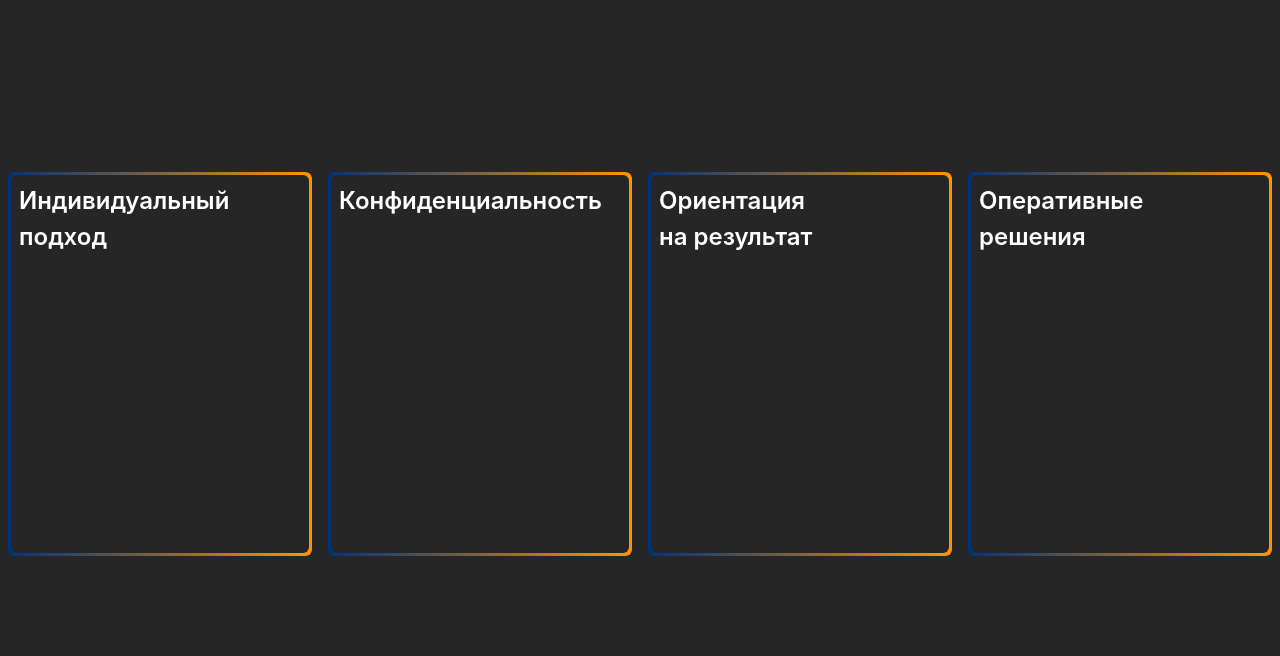
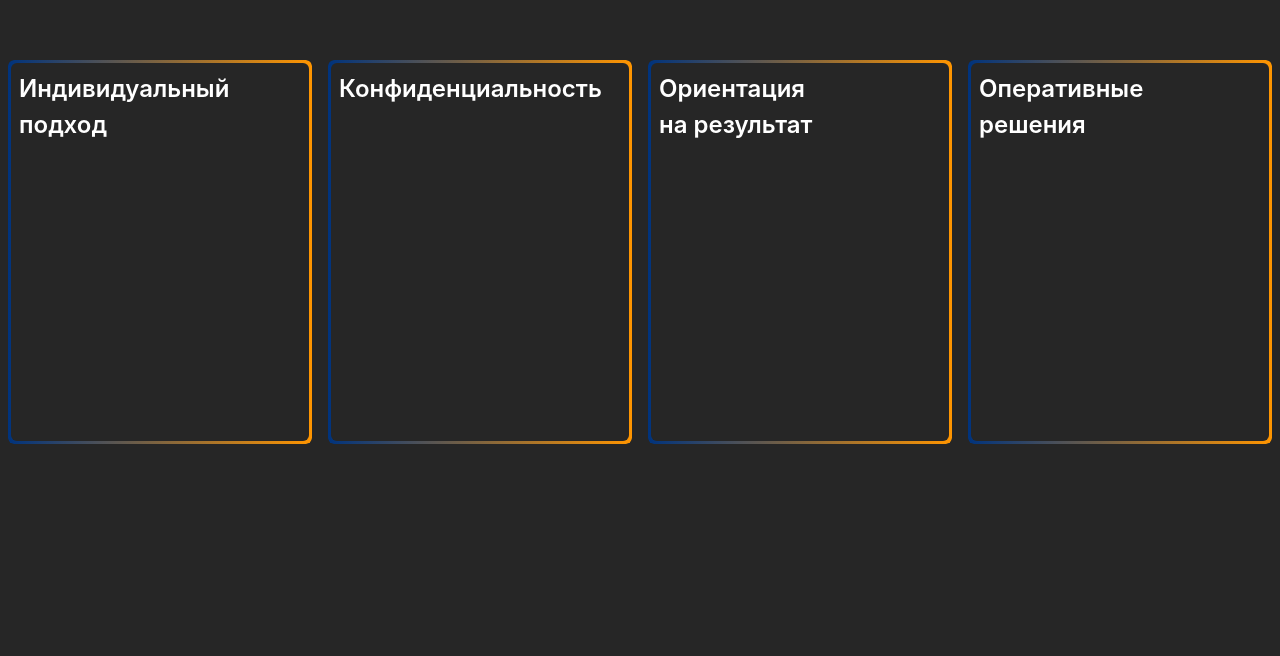
Before and after one commit to vover11/alateya, a website: page index.html in a window 1280 px wide. Shown: the part 1044-1700 px from the top of the page. Drawn offline with Linux system fonts and the light colour scheme; a web font is replaced by a local one.

Commit message:
Add files via upload

```diff
--- a/index.html
+++ b/index.html
@@ -133,7 +133,7 @@
         </div>
     </section>
 
-    <section class="px-2 h-auto md:h-192 mt-60 sm:mt-60 md:mt-28 lg:mt-36 flex items-center justify-center mb-56">
+    <section class="px-2 h-auto mt-56 mb-56 flex items-center justify-center">
         <div class="container">
             <div class="grid grid-cols-1 md:grid-cols-2 xl:grid-cols-4 gap-4">
                 <div class="relative rounded-md h-72 md:h-96 flex flex-col justify-between overflow-hidden">
```
